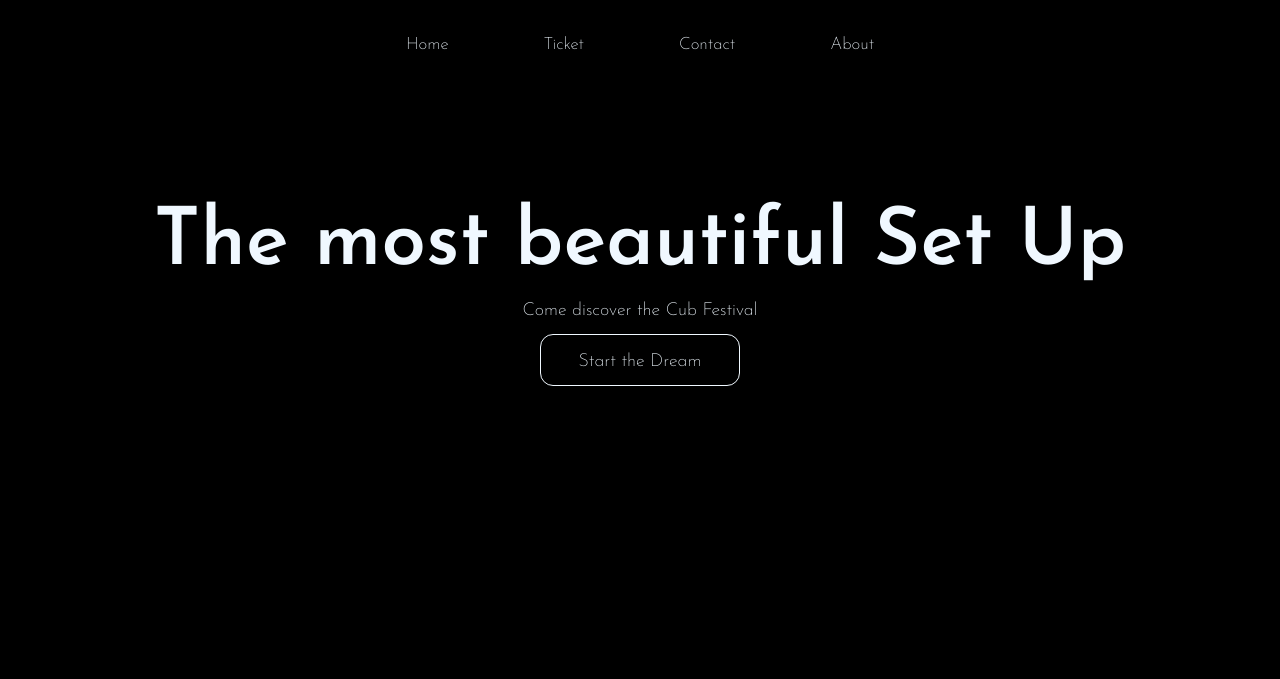
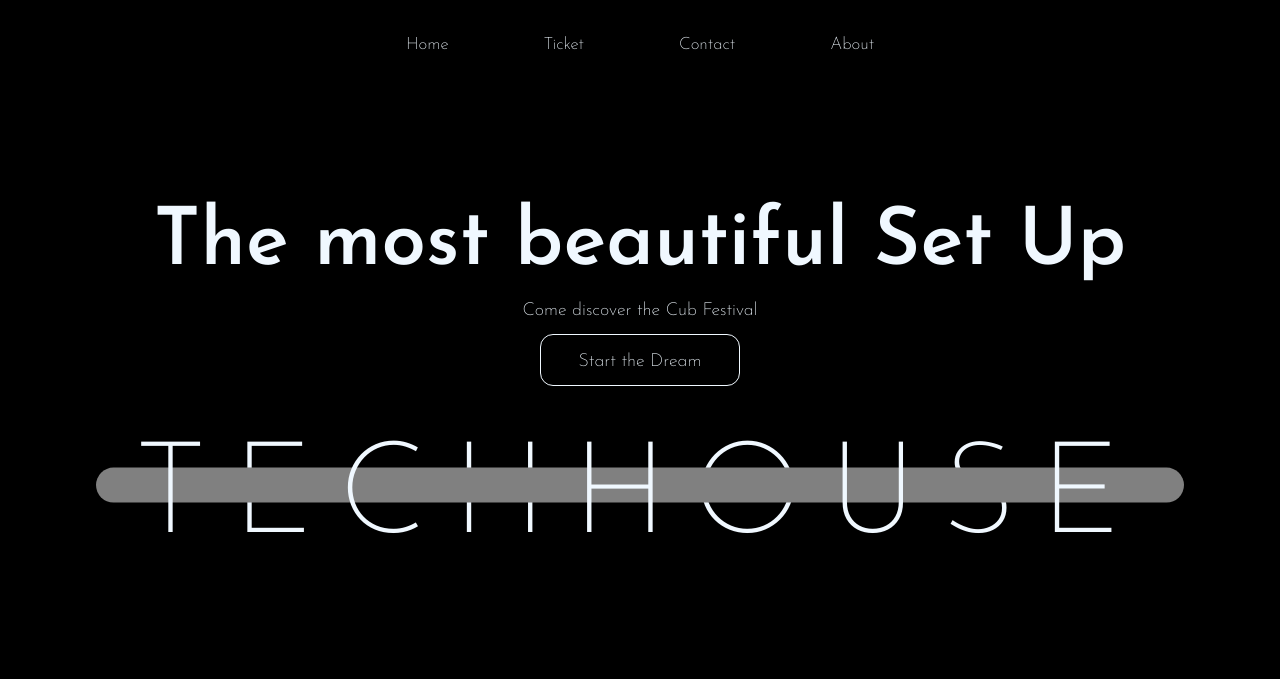
Before and after one commit to Francois973/festival, a plain HTML site: page index.html in a window 1280 px wide. Shown: the top 679 px of the page. Drawn offline with nearby package versions, Linux system fonts and the light colour scheme.

Commit message:
add an animation with JavaScript

```diff
--- a/index.html
+++ b/index.html
@@ -11,7 +11,20 @@
     <link rel="stylesheet" href="style.css">
   </head>
   <body>
+
     <div id= "banner">
+      <div class="bloc">
+        <span>T</span>
+        <span>E</span>
+        <span>C</span>
+        <span>H</span>
+        <span>H</span>
+        <span>O</span>
+        <span>U</span>
+        <span>S</span>
+        <span>E</span>
+        <div class="ligne"></div>
+      </div>
       <div>
         <div class="navbar">
           <a class="active" href="#home">Home</a>
@@ -56,6 +69,7 @@
         </div>
       </div>
     </div>
+    <script src="https://cdnjs.cloudflare.com/ajax/libs/gsap/3.5.0/gsap.min.js"></script>
     <script src="script.js"></script>
   </body>
 </html>
--- a/script.js
+++ b/script.js
@@ -0,0 +1,9 @@
+const allLetters = document.querySelectorAll('.bloc span');
+const ligne = document.querySelector('.ligne');
+
+const TLLetters = gsap.timeline();
+
+TLLetters
+.from(ligne, {width: '0%', opacity: 0, duration: 0.7, ease: "power1.in"})
+.from(allLetters, {opacity:0, top: gsap.utils.wrap([100,-100]), stagger: 0.1, ease: "power2.out"})
+.set(ligne, {width: '85vw'})
--- a/style.css
+++ b/style.css
@@ -5,6 +5,46 @@ body {
   background-color: black;
   overflow-x: hidden;
 }
+
+.bloc {
+  position: absolute;
+  margin: 0;
+  left: 50%;
+  transform: translate(-50%, -50%);
+  width: 100vw;
+  display: flex;
+  justify-content: center;
+  align-items: center;
+  color: aliceblue;
+  margin-top: 200px;
+  font-family: 'Josefin Sans', sans-serif;
+}
+
+.bloc span {
+  font-size: 10vw;
+  position: relative;
+  letter-spacing: 25px;
+}
+
+.ligne {
+  width: 85vw;
+  height: 35px;
+  background: gray;
+  border-radius: 9999px;
+  margin: 0 auto;
+  position: absolute;
+  z-index: 10;
+  margin-bottom: 30px;
+}
+
+span:nth-child(odd) {
+  z-index: 11;
+}
+span:nth-child(even) {
+  z-index: 9;
+}
+
+
 
 .navbar a {
   position: relative;
```
